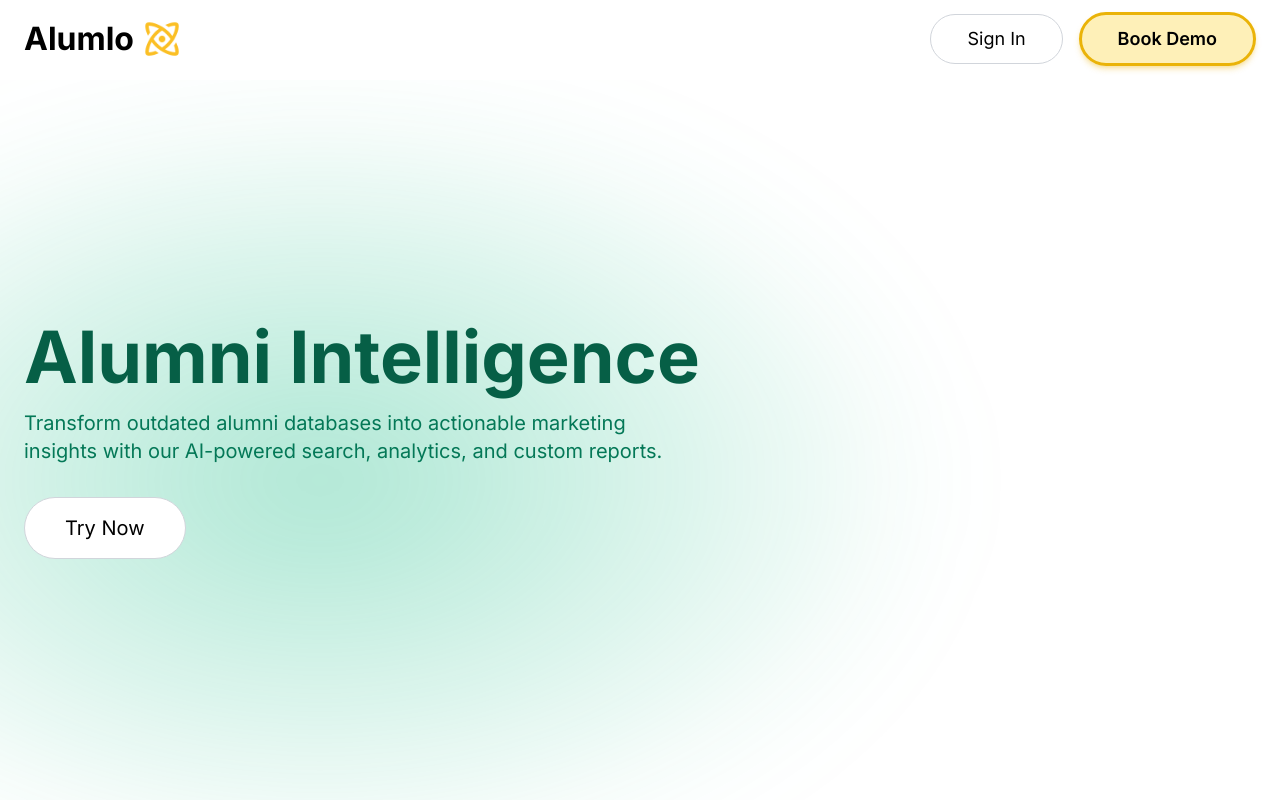
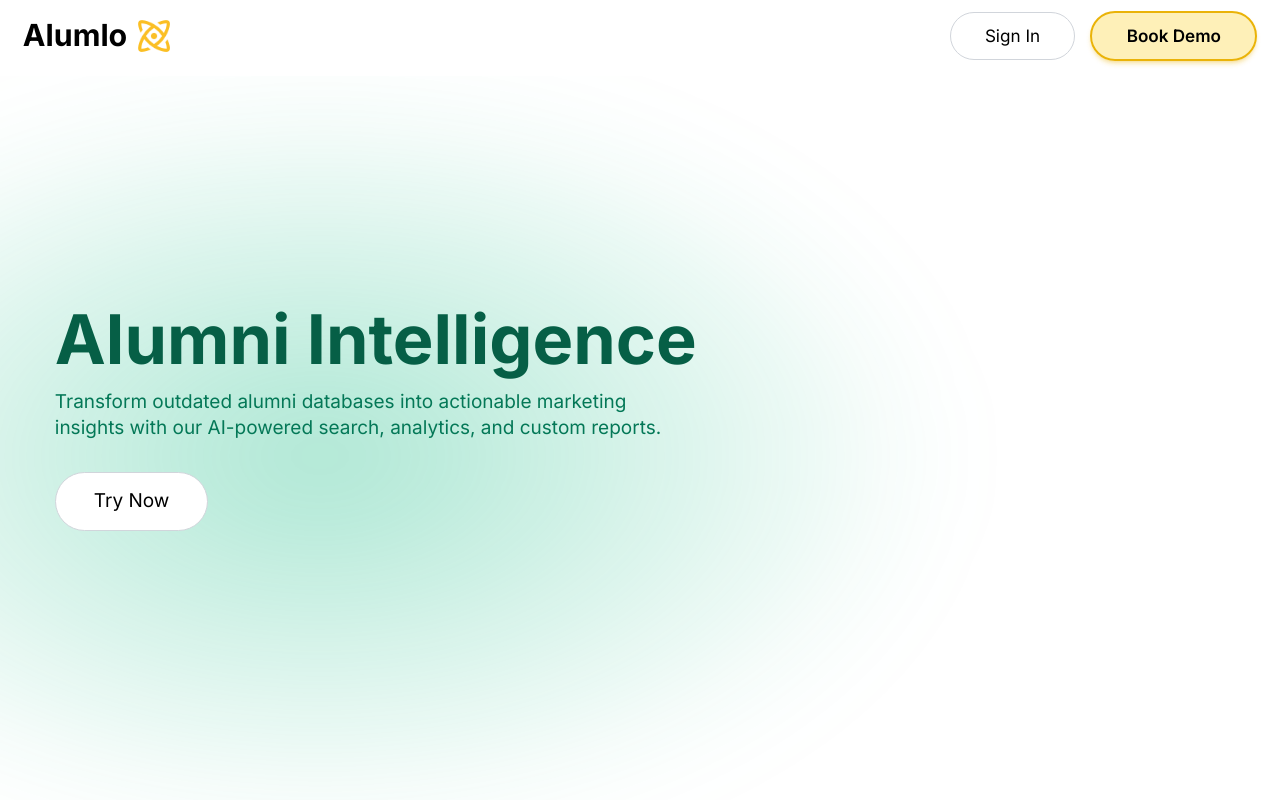
Before and after one commit to maimond123/alumlo, a Next.js app: page / in a window 1280 px wide. Shown: the top 800 px of the page. Built offline with nearby package versions, Linux system fonts and the light colour scheme; no server answers.

Commit message:
trying zoom technique

```diff
--- a/app/globals.css
+++ b/app/globals.css
@@ -25,6 +25,8 @@ html {
   /* Remove overflow hidden that might cause issues */
   overflow-x: hidden;
   overflow-y: auto;
+  /* Global 95% visual scale for Chrome/Safari */
+  zoom: .95;
 }
 
 body {
```
